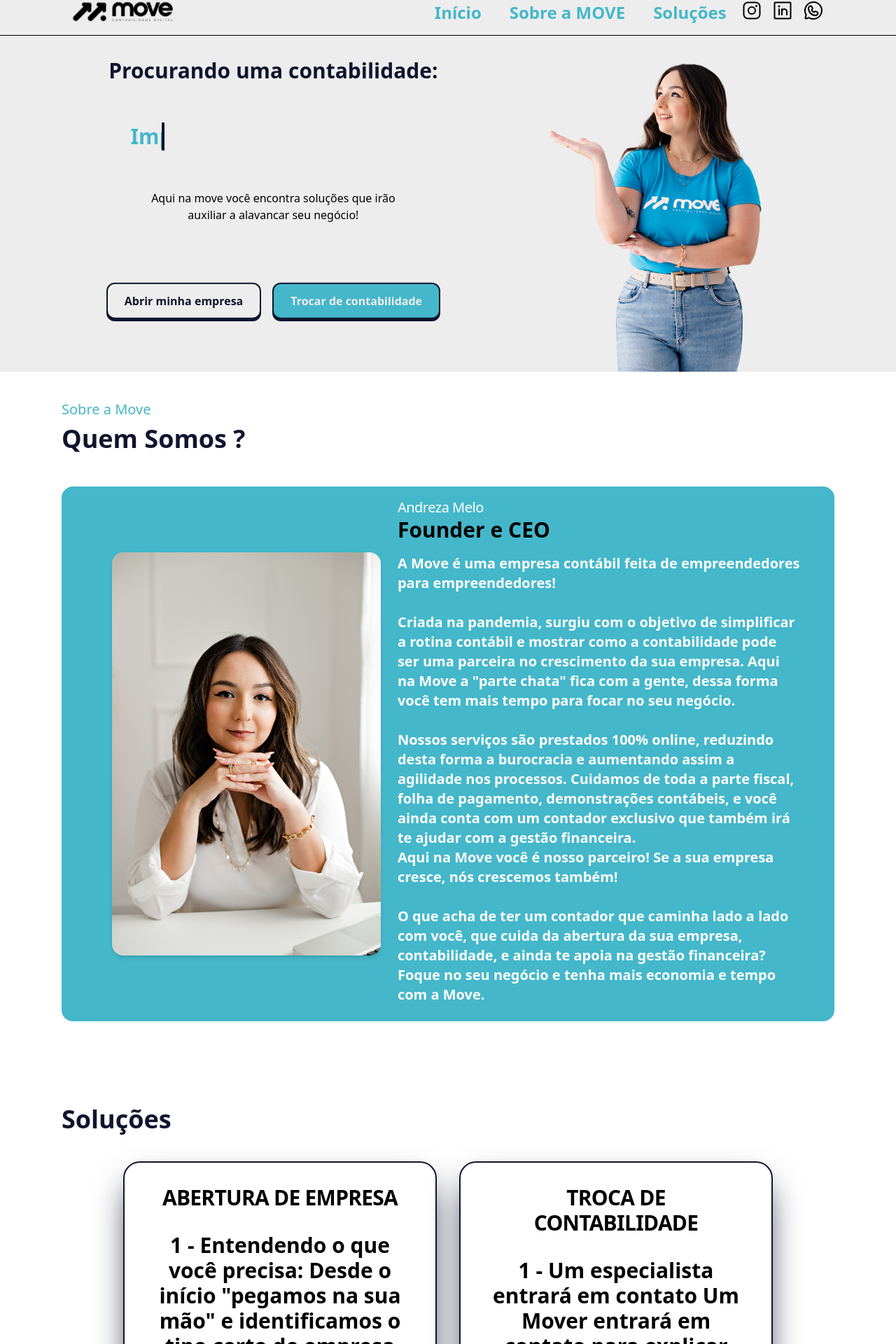
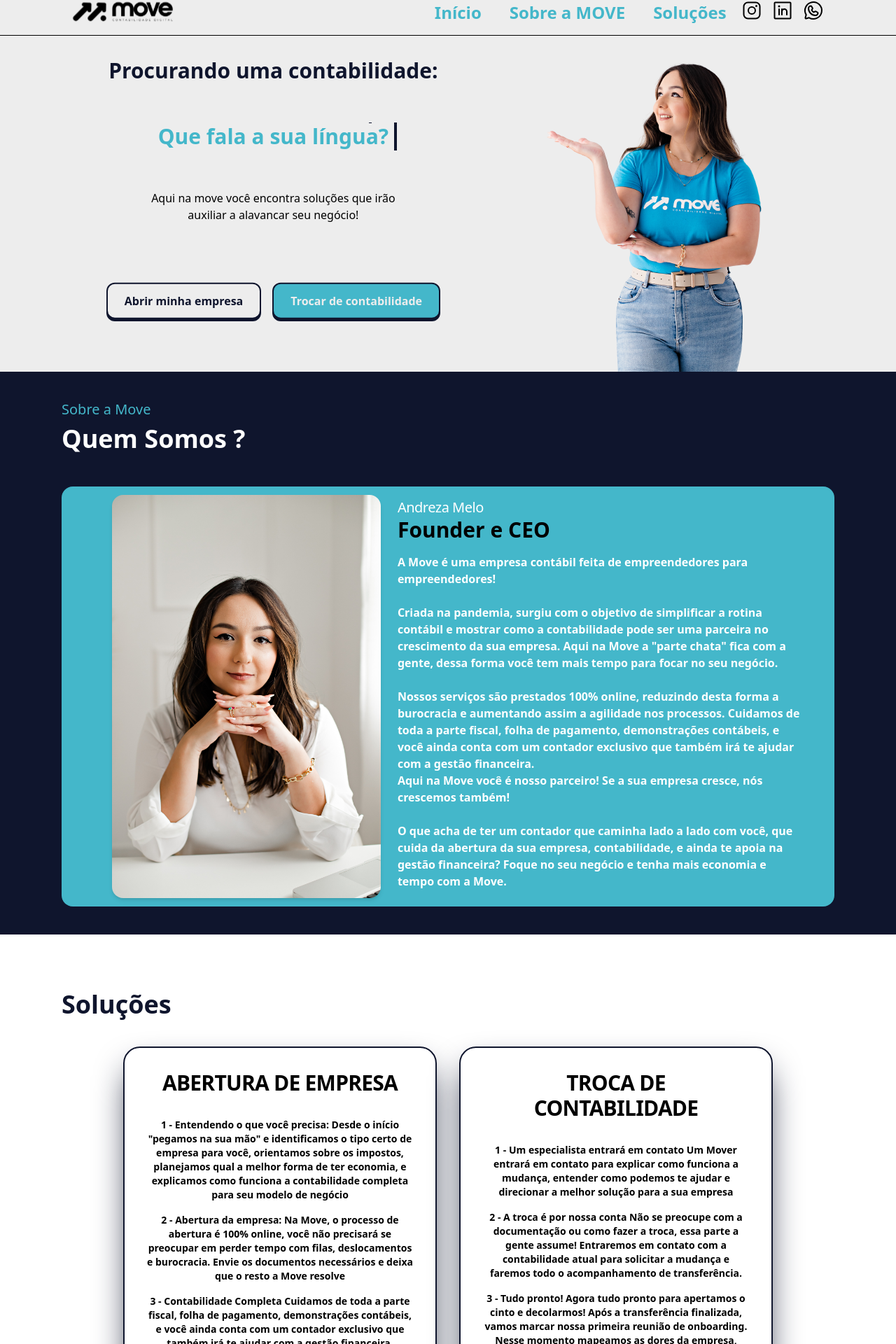
Before and after one commit to PedroNnsM/move-contabildade, a React (Vite) app in the folder my-project/: page / in a window 1280 px wide. Shown: the part 14-1934 px from the top of the page at 70% size. Built offline with nearby package versions, Linux system fonts and the light colour scheme.

Commit message:
sem tema dark

```diff
--- a/my-project/src/components/About/index.jsx
+++ b/my-project/src/components/About/index.jsx
@@ -3,10 +3,10 @@
 export function About() {
     return (
 
-      <section id='sobre' className="bg-move-white dark:bg-move-blue-900">
+      <section id='sobre' className=" bg-move-blue-900">
         <div className="max-w-6xl px-6 py-10 mx-auto">
           <p className="text-xl font-medium text-move-blue-500 ">Sobre a Move</p>
-          <h1 className="mt-2 text-3xl font-semibold text-move-blue-900 capitalize lg:text-4xl dark:text-move-white">
+          <h1 className="mt-2 text-3xl font-semibold  capitalize lg:text-4xl text-move-white">
             Quem somos ?
           </h1>
           <main className="relative z-20 w-full mt-8 md:flex md:items-center xl:mt-12">
@@ -19,7 +19,7 @@
               <div className="mt-2 md:mx-6">
 
                 </div>
-                <p className="mt-4 text-lg leading-relaxed text-move-white md:text-xl">
+                <p className="mt-4 text-lg leading-relaxed text-move-white md:text-base">
                   A Move é uma empresa contábil feita de empreendedores para empreendedores!<br/><br/>
                   Criada na pandemia, surgiu com o objetivo de simplificar a rotina contábil e
                   mostrar como
--- a/my-project/src/components/Solucoes/index.jsx
+++ b/my-project/src/components/Solucoes/index.jsx
@@ -8,21 +8,21 @@
         </div>
 
         <ul className="flex-1 space-y-4">
-          <li className="text-gray-500 dark:text-sm">
+          <li className="text-gray-500 text-sm">
             {passo1}
           </li>
-          <li className="text-gray-500 dark:text-sm">
+          <li className="text-gray-500 text-sm">
             {passo2}
           </li>
-          <li className="text-gray-500 dark:text-sm">
+          <li className="text-gray-500 text-sm">
             {passo3}
           </li>
         </ul>
         <div className="flex-shrink-0">
-          <span className="pt-2 text-4xl font-bold text-move-blue-500 uppercase dark:text-gray-100">
+          <span className="pt-2 text-4xl font-bold uppercase text-gray-100">
             {preco}
           </span>
-          <span className="text-gray-500 dark:text-gray-400">
+          <span className=" text-gray-400">
             {periodo}
           </span>
         </div>
--- a/my-project/tailwind.config.cjs
+++ b/my-project/tailwind.config.cjs
@@ -27,8 +27,8 @@
         }
       },
       animation: {
-        typing: 'typing 2s steps(20) infinite',
-        slide: 'slide 10s steps(5) infinite'
+        typing: 'typing 3s steps(40) infinite',
+        slide: 'slide 15s steps(5) infinite'
       }
     },
   },
```
